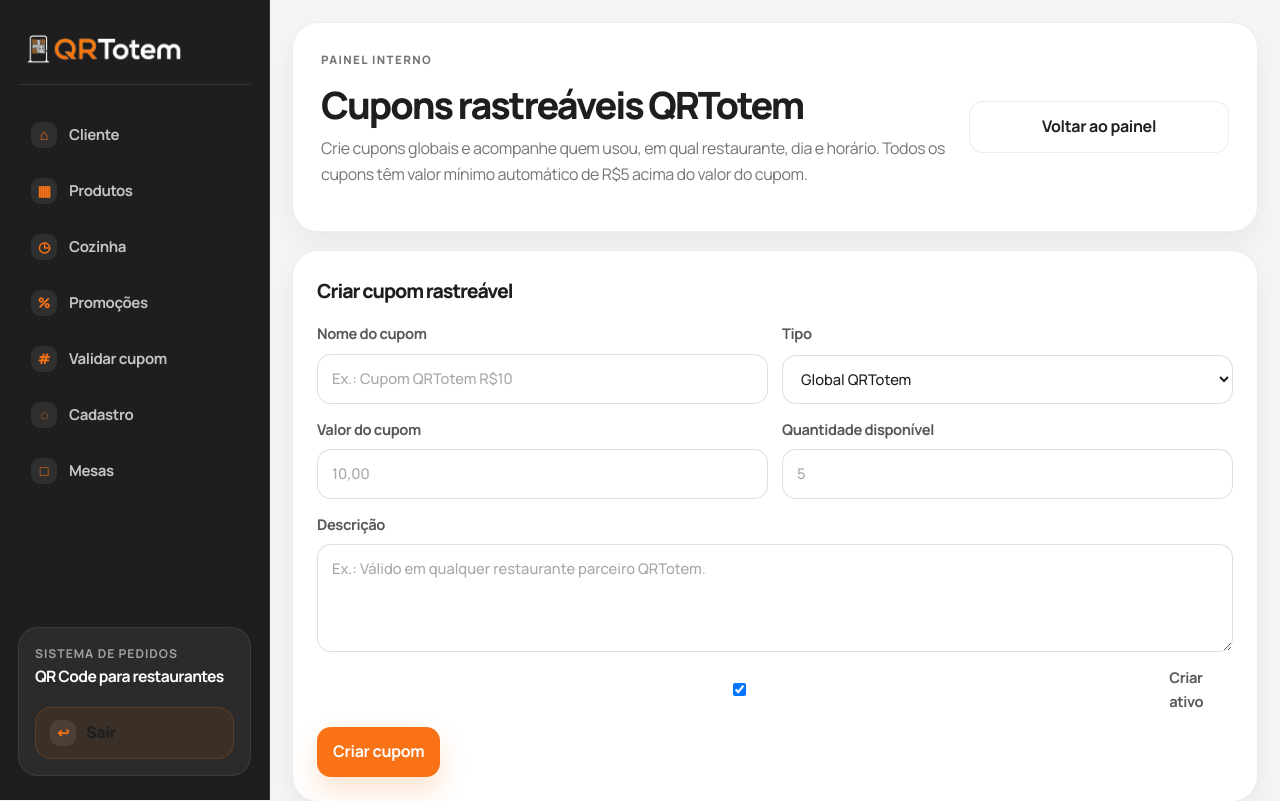
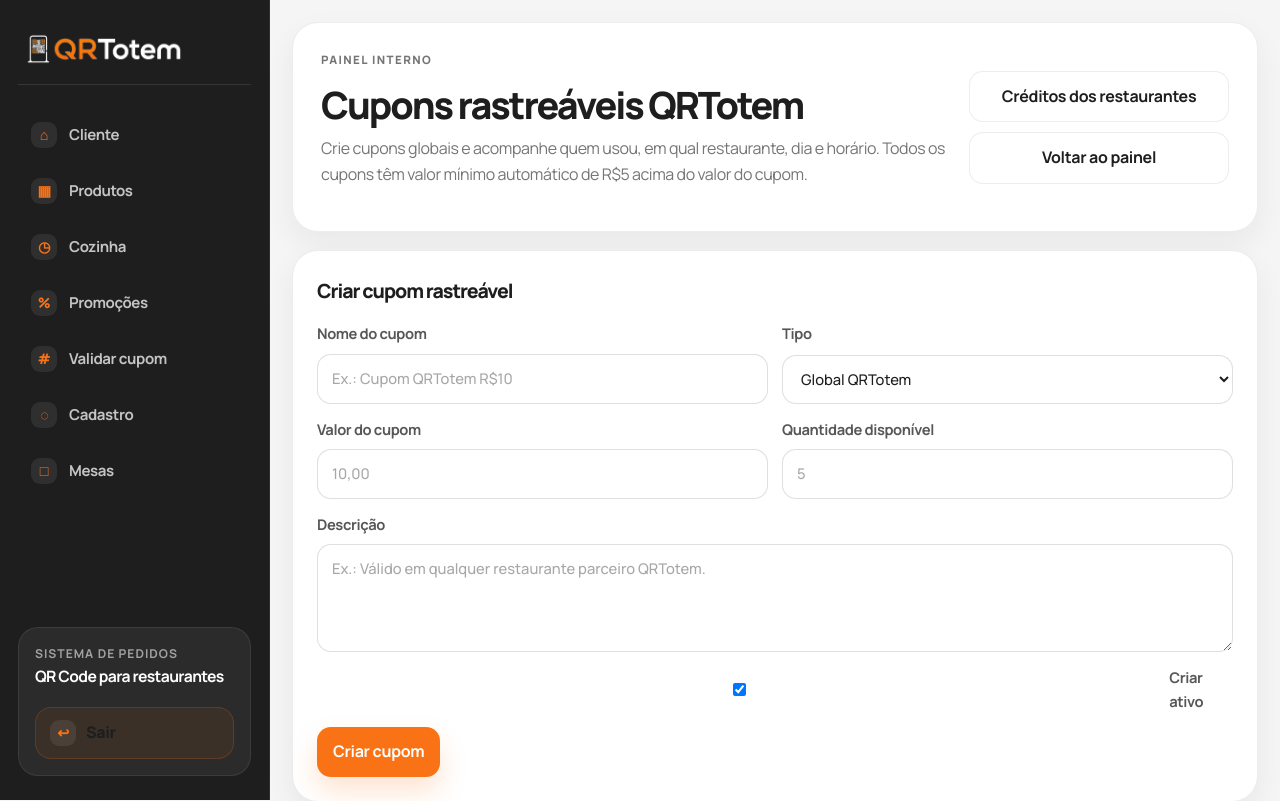
Before and after one commit to camisagilberto/restaurante_homolog, a Flask app: page /ops-qrtotem/cupons-qrtotem in a window 1280 px wide. Shown: the top 801 px of the page. Run offline with Flask 3, Linux system fonts and the light colour scheme; the visitor is signed in with stand-in values (Sample User, id 1); data that the repository does not hold is empty; parts of the project's set-up code (start-up, migrations or seed data) failed here and were passed over.

Commit message:
Update qrtotem_coupons.html

```diff
--- a/app/templates/owner_admin/qrtotem_coupons.html
+++ b/app/templates/owner_admin/qrtotem_coupons.html
@@ -9,6 +9,7 @@
     <p class="muted">Crie cupons globais e acompanhe quem usou, em qual restaurante, dia e horário. Todos os cupons têm valor mínimo automático de R$5 acima do valor do cupom.</p>
   </div>
   <div class="hero-actions">
+    <a class="btn btn-secondary" href="{{ url_for('owner_admin.restaurant_credits') }}">Créditos dos restaurantes</a>
     <a class="btn btn-secondary" href="{{ url_for('owner_admin.dashboard') }}">Voltar ao painel</a>
   </div>
 </section>
```
